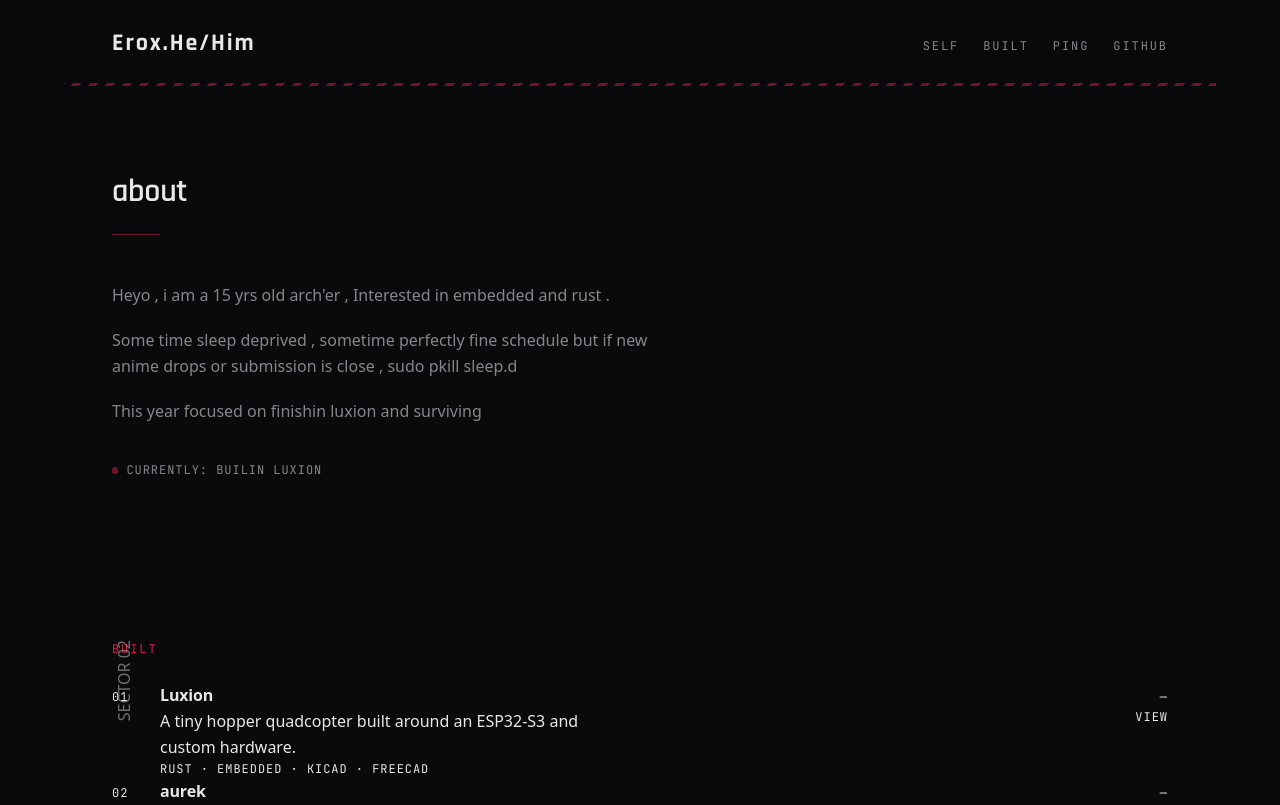
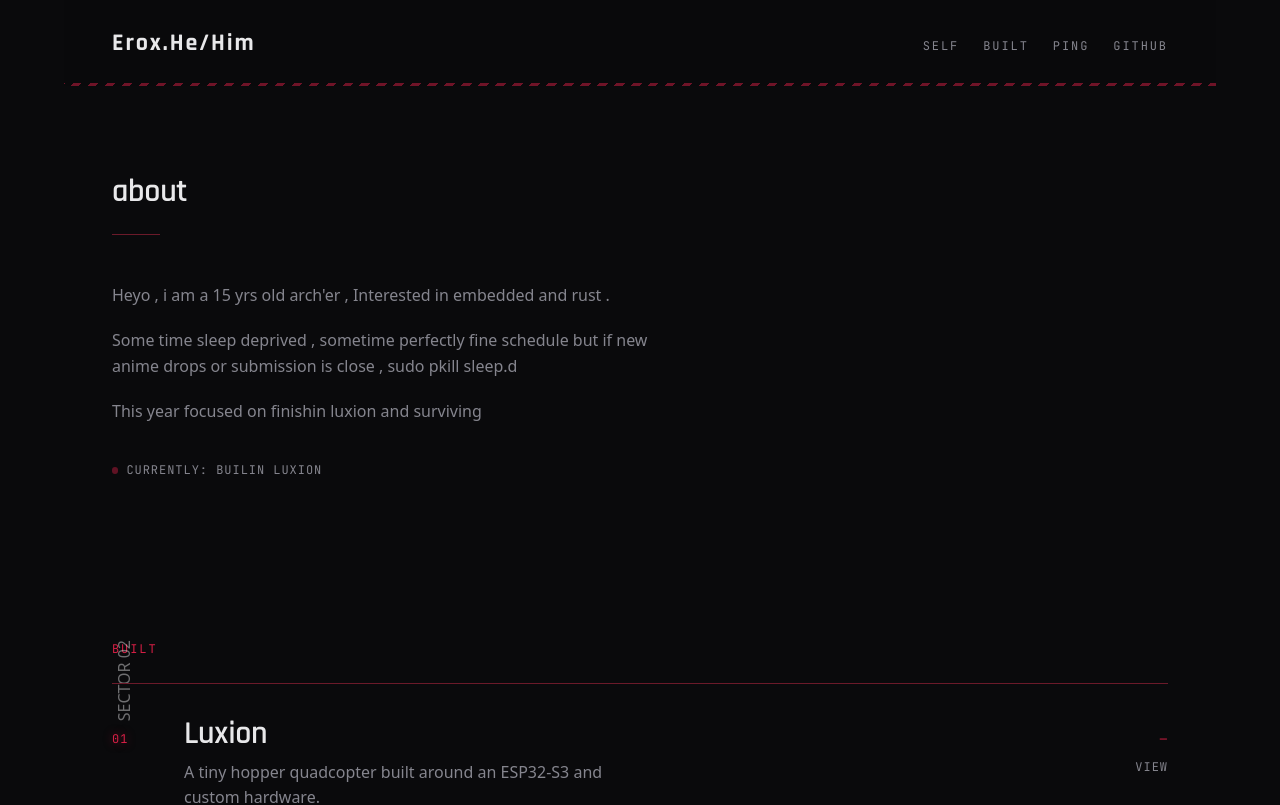
Before and after one commit to Erox-02/portfolio, a React (Vite) app: page / in a window 1280 px wide. Shown: the top 805 px of the page. Built offline with nearby package versions, Linux system fonts and the light colour scheme.

Commit message:
cut tht setup unused shit and fixed the built portion

```diff
--- a/src/styles/global.css
+++ b/src/styles/global.css
@@ -195,24 +195,21 @@ section[id] { scroll-margin-top: 2rem; }
   #built::before { display: none; }
 }
 
+.work-list { display: flex; flex-direction: column; }
+
 .row {
   position: relative;
   display: grid;
   grid-template-columns: 3rem 1fr auto;
-  gap: var(--sp-6);
-  padding-block: var(--sp-8);
-  border-top: 1px solid var(--border-accent);
+  gap: 1.5rem;
+  padding-block: 2rem;
+  border-top: 1px solid var(--line-red);
   align-items: baseline;
-  transition: background var(--dur-fast) var(--ease);
+  transition: background 80ms ease;
 }
 
-.row:last-child {
-  border-bottom: 1px solid var(--border-accent);
-}
-
-.row:hover {
-  background: var(--surface);
-}
+.row:last-child { border-bottom: 1px solid var(--line-red); }
+.row:hover { background: #111116; }
 
 .row::before,
 .row::after {
@@ -220,183 +217,50 @@ section[id] { scroll-margin-top: 2rem; }
   position: absolute;
   width: 6px;
   height: 6px;
-  border: 1px solid var(--accent);
+  border: 1px solid var(--red);
   opacity: 0;
-  transition: opacity var(--dur-fast) var(--ease);
+  transition: opacity 80ms ease;
   pointer-events: none;
 }
 
-.row::before {
-  top: -1px;
-  left: -1px;
-  border-right: 0;
-  border-bottom: 0;
-}
-
-.row::after {
-  bottom: -1px;
-  right: -1px;
-  border-left: 0;
-  border-top: 0;
-}
+.row::before { top: -1px; left: -1px; border-right: 0; border-bottom: 0; }
+.row::after  { bottom: -1px; right: -1px; border-left: 0; border-top: 0; }
 
 .row:hover::before,
 .row:hover::after,
 .row:focus-visible::before,
-.row:focus-visible::after {
-  opacity: 1;
-}
+.row:focus-visible::after { opacity: 1; }
 
-.row-num {
-  color: var(--accent);
-  text-shadow: 0 0 10px color-mix(in srgb, var(--accent) 55%, transparent);
-}
-
-.row-main {
-  display: flex;
-  flex-direction: column;
-  gap: var(--sp-2);
-}
+.row-num { color: var(--red); text-shadow: 0 0 10px color-mix(in srgb, var(--red) 55%, transparent); }
+.row-main { display: flex; flex-direction: column; gap: 0.5rem; }
 
 .row-title {
-  font-family: var(--font-hero);
+  font-family: var(--hero);
   font-weight: 600;
-  font-size: var(--fs-2xl);
-  line-height: var(--lh-tight);
+  font-size: 2rem;
+  line-height: 1.1;
   letter-spacing: -0.01em;
 }
 
-.row-desc {
-  color: var(--fg-muted);
-  max-width: 48ch;
-}
-
-.row-stack {
-  color: var(--accent-alt);
-}
+.row-desc { color: var(--dim); max-width: 48ch; }
+.row-stack { color: var(--blue); }
 
 .row-meta {
   display: flex;
   flex-direction: column;
-  gap: var(--sp-2);
+  gap: 0.5rem;
   text-align: right;
   align-items: flex-end;
 }
 
-.row-status {
-  color: var(--accent);
-}
-
-.row-link {
-  color: var(--fg-muted);
-  transition: color var(--dur-fast) var(--ease);
-}
-
-.row:hover .row-link {
-  color: var(--fg);
-}
-
-.row-link:focus-visible {
-  outline: 1px solid var(--accent-alt);
-  outline-offset: 3px;
-}
+.row-status { color: var(--red); }
+.row-link { color: var(--dim); transition: color 80ms ease; }
+.row:hover .row-link { color: var(--fg); }
+.row-link:focus-visible { outline: 1px solid var(--blue); outline-offset: 3px; }
 
 @media (max-width: 640px) {
-  .row {
-    grid-template-columns: 3rem 1fr;
-    row-gap: var(--sp-4);
-  }
-
-  .row-meta {
-    grid-column: 2;
-    align-items: flex-start;
-    text-align: left;
-  }
-}
-
-.setup-env {
-  display: flex;
-  flex-direction: column;
-  margin-bottom: var(--sp-12);
-}
-
-.setup-env-item {
-  display: grid;
-  grid-template-columns: 6rem 1fr;
-  gap: var(--sp-6);
-  padding-block: var(--sp-3);
-  border-top: 1px solid var(--border-accent);
-  align-items: baseline;
-}
-
-.setup-env-item:last-child {
-  border-bottom: 1px solid var(--border-accent);
-}
-
-.setup-env-item .mono {
-  color: var(--accent-alt);
-}
-
-.setup-env-value {
-  color: var(--fg);
-}
-
-.setup-shots {
-  display: grid;
-  grid-template-columns: 1fr 1fr;
-  gap: var(--sp-6);
-  margin-bottom: var(--sp-8);
-}
-
-.setup-shot {
-  display: flex;
-  flex-direction: column;
-  gap: var(--sp-2);
-}
-
-.setup-shot-frame {
-  aspect-ratio: 16 / 10;
-  background: var(--surface);
-  border: 1px solid var(--border);
-  overflow: hidden;
-}
-
-.setup-shot-frame img {
-  width: 100%;
-  height: 100%;
-  object-fit: cover;
-}
-
-.setup-dotfiles a {
-  color: var(--fg-muted);
-  transition: color var(--dur-fast) var(--ease);
-}
-
-.setup-dotfiles a:hover,
-.setup-dotfiles a:focus-visible {
-  color: var(--accent-alt);
-}
-
-.setup-dotfiles a:focus-visible {
-  outline: 1px solid var(--accent-alt);
-  outline-offset: 3px;
-}
-
-.setup-tag {
-  color: var(--accent);
-  font-family: var(--font-mono);
-  font-size: var(--fs-sm);
-}
-
-@media (max-width: 640px) {
-  .setup-env-item {
-    grid-template-columns: 1fr;
-    gap: var(--sp-1);
-  }
-
-  .setup-shots {
-    grid-template-columns: 1fr;
-  }
+  .row { grid-template-columns: 3rem 1fr; row-gap: 1rem; }
+  .row-meta { grid-column: 2; align-items: flex-start; text-align: left; }
 }
 
 .ping-body {
```
